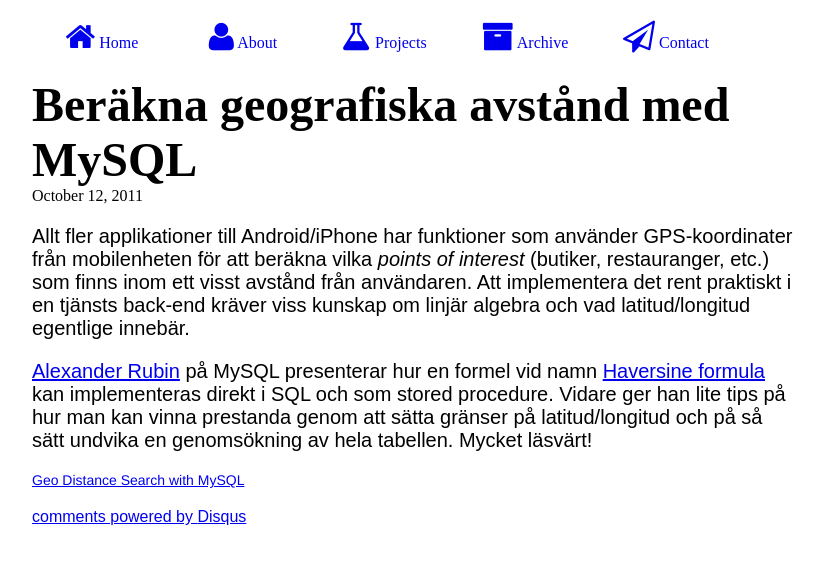
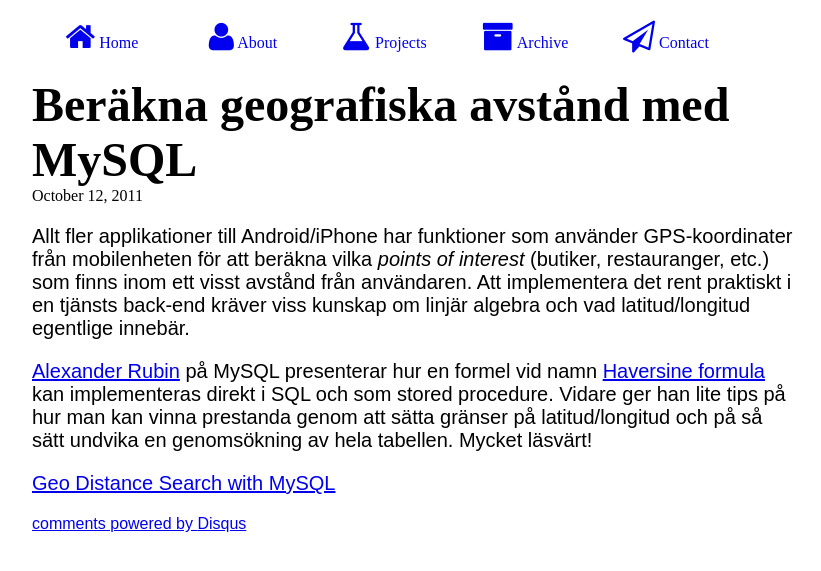
Before and after one commit to niklasvincent/nlindblad.github.io, a Jekyll site: the page built from _posts/2011-10-12-berakna-geografiska-avstand-med-mysql.md, in a window 1280 px wide. Shown: the top 571 px of the page, without its empty margins (224-1045 px from the left). Built offline with Jekyll 4.4.1, drawn with Linux system fonts in a browser that asks for light colours; some web fonts are replaced; Markdown is read by kramdown in place of the engine named in the settings; comment, search, counter and statistics services are not loaded.

Commit message:
Fix link

```diff
--- a/_posts/2011-10-12-berakna-geografiska-avstand-med-mysql.md
+++ b/_posts/2011-10-12-berakna-geografiska-avstand-med-mysql.md
@@ -13,4 +13,4 @@ tags:
 
 <p><a href="http://www.arubin.org/blog/" target="_blank">Alexander Rubin</a> på MySQL presenterar hur en formel vid namn <a href="http://en.wikipedia.org/wiki/Haversine_formula" target="_blank">Haversine formula</a> kan implementeras direkt i SQL och som stored procedure. Vidare ger han lite tips på hur man kan vinna prestanda genom att sätta gränser på latitud/longitud och på så sätt undvika en genomsökning av hela tabellen. Mycket läsvärt!</p>
 
-<a title="View Geo Distance Search with MySQL on Scribd" href="http://www.scribd.com/doc/2569355/Geo-Distance-Search-with-MySQL" style="margin: 12px auto 6px auto; font-family: Helvetica,Arial,Sans-serif; font-style: normal; font-variant: normal; font-weight: normal; font-size: 14px; line-height: normal; font-size-adjust: none; font-stretch: normal; -x-system-font: none; display: block; text-decoration: underline;">Geo Distance Search with MySQL</a>
+<a title="View Geo Distance Search with MySQL on Scribd" href="http://www.scribd.com/doc/2569355/Geo-Distance-Search-with-MySQL">Geo Distance Search with MySQL</a>
```
